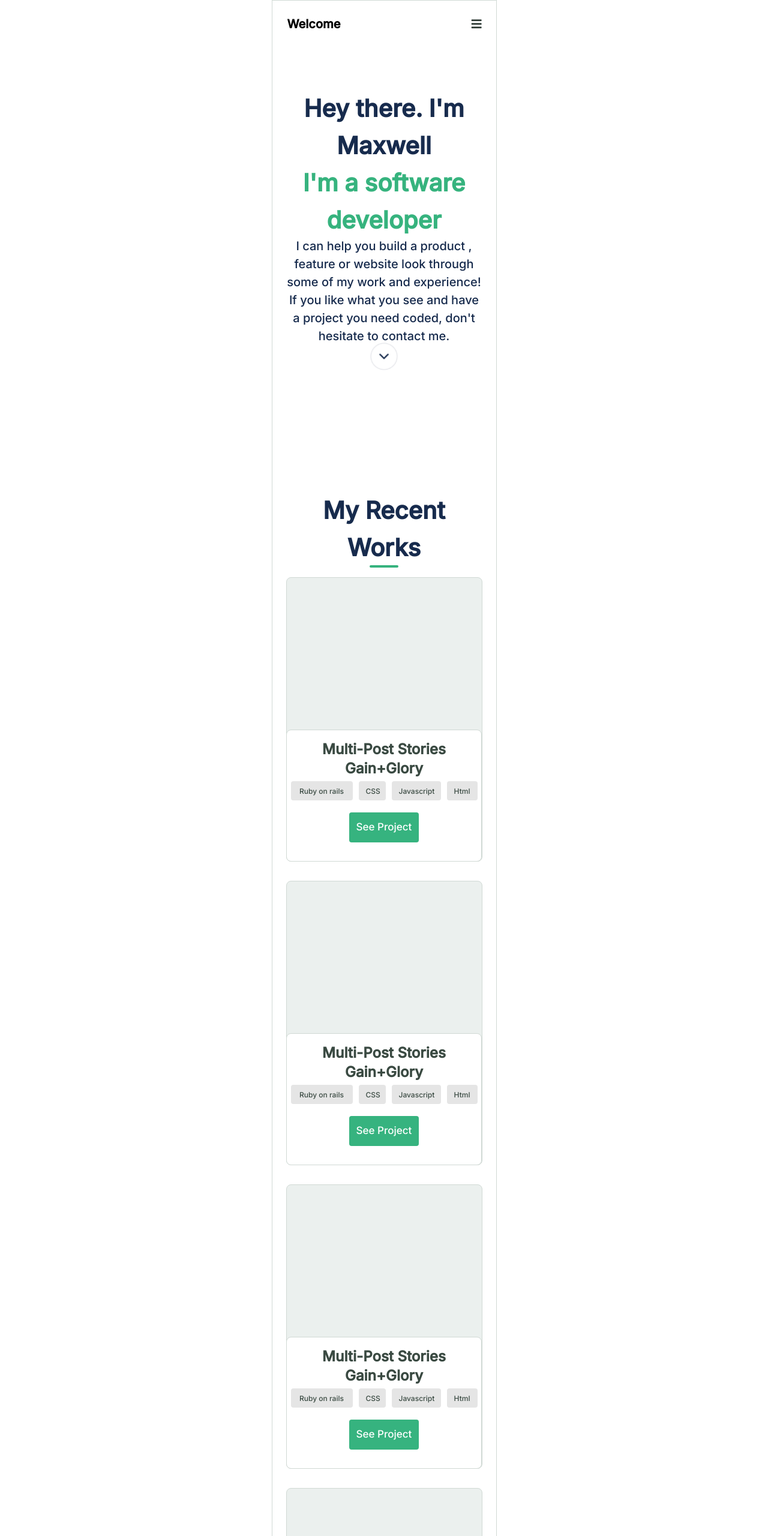
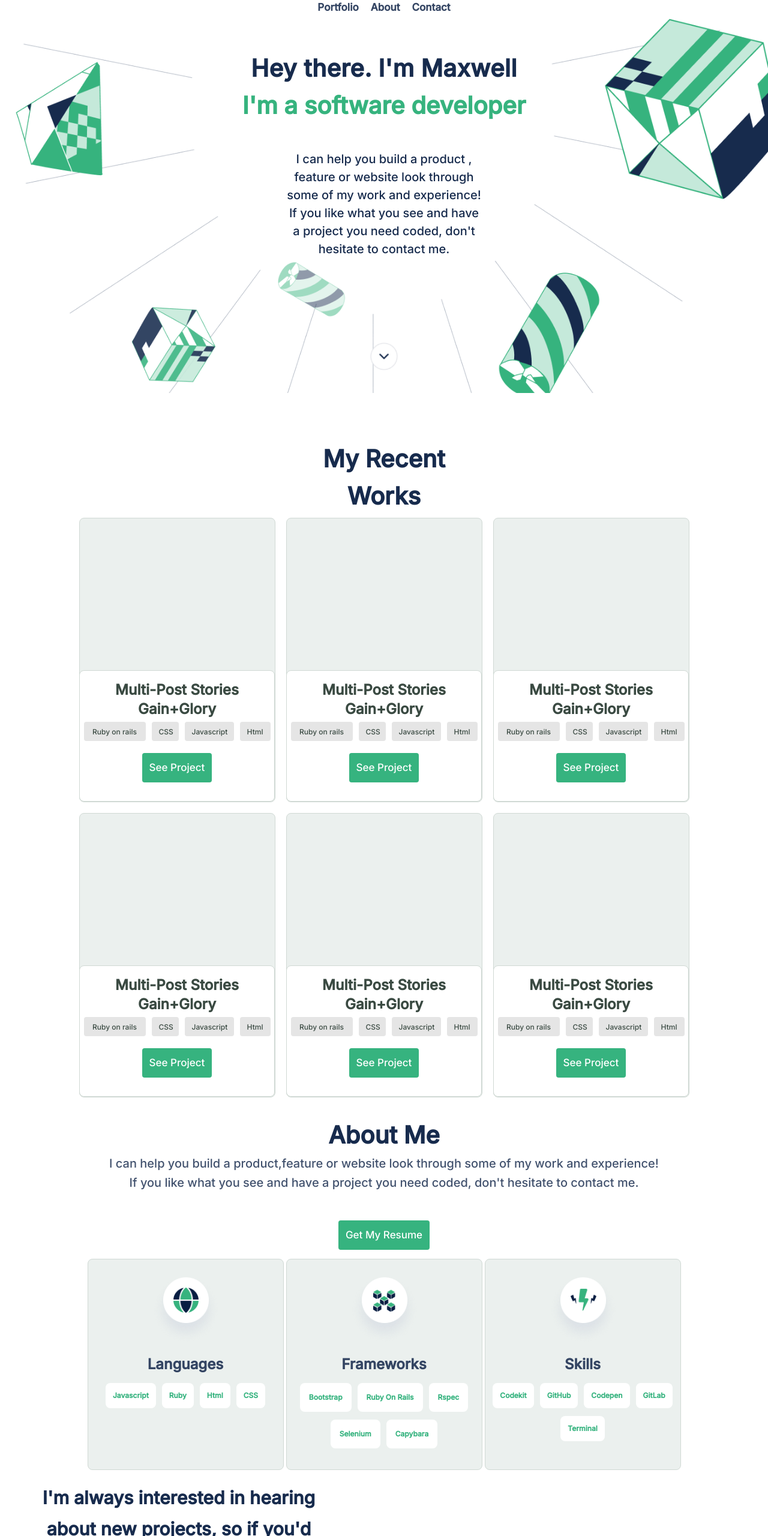
Before and after one commit to Maxwell011/My-Portfolio, a website: page index.html in a window 1280 px wide. Shown: the top 2560 px of the page at 60% size. Drawn offline with Linux system fonts and the light colour scheme.

Commit message:
Added desktop styles

```diff
--- a/index.html
+++ b/index.html
@@ -22,6 +22,16 @@
     <!-- Header Section -->
     <div class="wrapper">
       <header>
+        <div class="top">
+          <nav>
+            <ul class="nav-bar">
+              <li>Portfolio</li>
+              <li>About</li>
+              <li>Contact</li>
+            </ul>
+          </nav>
+        </div>
+
         <div class="header">
           <h2 class="header-title">Welcome</h2>
           <nav class="hamburger">
@@ -228,8 +238,12 @@
           to chat please get in touch.
         </h3>
         <!-- forms -->
-        <form action="https://formspree.io/f/xoqbvjel" method="post">
-          <input type="text" placeholder="Full name" required maxlength="30" />
+        <form
+          action="https://formspree.io/f/xoqbvjel"
+          class="form"
+          method="post"
+        >
+          <input type="text" placeholder="Full Name" required maxlength="30" />
           <br />
           <input
             type="email"
@@ -250,6 +264,8 @@
           ></textarea>
           <button type="submit">Get in touch</button>
         </form>
+      </section>
+
       <ul class="list-group">
         <li>
           <a href="https://@Maxwell_Chuks67"
@@ -271,7 +287,6 @@
       </ul>
       <p class="email">chukwuemekaorji678@gmail.com</p>
       <div class="bottom-line"></div>
-      </section>
     </div>
   </body>
 </html>
--- a/styles.css
+++ b/styles.css
@@ -86,11 +86,11 @@ img {
   padding: 7px;
 }
 
-.wrapper {
+/* .wrapper {
   width: 375px;
   margin: 0 auto;
   border: var(--box-border);
-}
+} */
 
 body {
   min-height: 100vh;
@@ -105,6 +105,10 @@ body {
 /* end of general styles */
 
 /* Main */
+.nav-bar {
+  display: none;
+}
+
 .header {
   display: flex;
   justify-content: space-between;
@@ -121,7 +125,6 @@ body {
   font-family: Inter, sans-serif;
   font-size: var(--big-font);
   line-height: 62px;
-  letter-spacing: 0;
   text-align: center;
 }
 
@@ -219,7 +222,7 @@ Sidebar
 .disabled {
   width: 60px;
   height: 60px;
-  margin: 55px 0 25px 0;
+  margin: 200px 0 25px 0;
 }
 
 /* grid container  */
@@ -244,7 +247,7 @@ Sidebar
   border: var(--box-border);
   background: var(--second-bgc);
   border-radius: var(--box-border-radius);
-  margin: 16px;
+  margin: 7px;
   display: flex;
   flex-direction: column;
   align-items: center;
@@ -525,3 +528,144 @@ textarea {
   background-color: #0d141e;
   margin: 60px auto;
 }
+
+@media screen and (min-width: 768px) {
+  /* Header */
+  .header {
+    display: none;
+  }
+
+  /* Nav */
+  .nav-bar {
+    display: flex;
+    justify-content: center;
+    align-items: center;
+    gap: 20px;
+    color: #344563;
+    font-weight: bold;
+    font-size: 17px;
+  }
+
+  /* .disabled {
+    height: 40px;
+    width: 40px;
+    border-radius: 32px;
+    padding: 8px;
+  } */
+
+  /* Info section */
+  .info-section {
+    background-image: url(./images/Desktop.png);
+    background-repeat: no-repeat;
+    background-size: cover;
+    background-position: center center;
+    width: 100%;
+    height: 100%;
+  }
+  .section-title {
+    width: 920px;
+    height: 114px;
+    font-family: "Inter", sans-serif;
+    font-style: normal;
+    font-weight: 800;
+    font-size: 48px;
+    line-height: 60px;
+    text-align: center;
+    letter-spacing: 0.37px;
+  }
+  /* TODO: */
+  .my-info {
+  }
+  .disabled {
+  }
+
+  /* works/projects section */
+  .heading {
+    /* width: 447px;
+    height: 48px;
+    font-family: "Inter", sans-serif;
+    font-style: normal;
+    font-weight: 700;
+    font-size: 40px;
+    line-height: 52px;
+    display: flex;
+    align-items: center;
+    text-align: center; */
+  }
+
+  .line {
+    display: none;
+  }
+
+  .boxes {
+    display: grid;
+    grid-template-columns: repeat(3, 1fr);
+    grid-gap: 4px;
+    margin: auto;
+    width: 70%;
+  }
+
+  /* About me */
+  .description {
+    width: 920px;
+    height: 96px;
+    font-style: normal;
+    font-weight: 400;
+    font-size: 20px;
+    line-height: 32px;
+    text-align: center;
+  }
+
+  /* Language,framework & Skills */
+  .abilities-section {
+    display: grid;
+    grid-template-columns: repeat(3, 1fr);
+    grid-gap: 4px;
+    width: 70%;
+    margin: auto;
+  }
+
+  /* Contact form */
+  .contact-container {
+    display: grid;
+    grid-template-columns: 1fr 1fr;
+
+    /* display: flex;
+    justify-content: ;
+    flex-wrap: wrap; */
+  }
+
+  .list-group {
+  }
+
+  .contact {
+    width: 463px;
+    height: 256px;
+    font-weight: 700;
+    font-size: 30px;
+    line-height: 52px;
+  }
+
+  .email {
+    display: none;
+  }
+
+  input[type="text"],
+  input[type="email"] {
+    height: 48px;
+    border-radius: 4px;
+    width: 684px;
+    border: 1px solid #d0d9d4;
+  }
+
+  textarea {
+    height: 114px;
+    width: 684px;
+    border-radius: 4px;
+    border: 1px solid #60c095;
+  }
+
+  .bottom-line {
+    display: none;
+  }
+}
```
Also changed, not shown: images/Desktop.png (added). Lines whose indentation alone changed are shown as unchanged.
